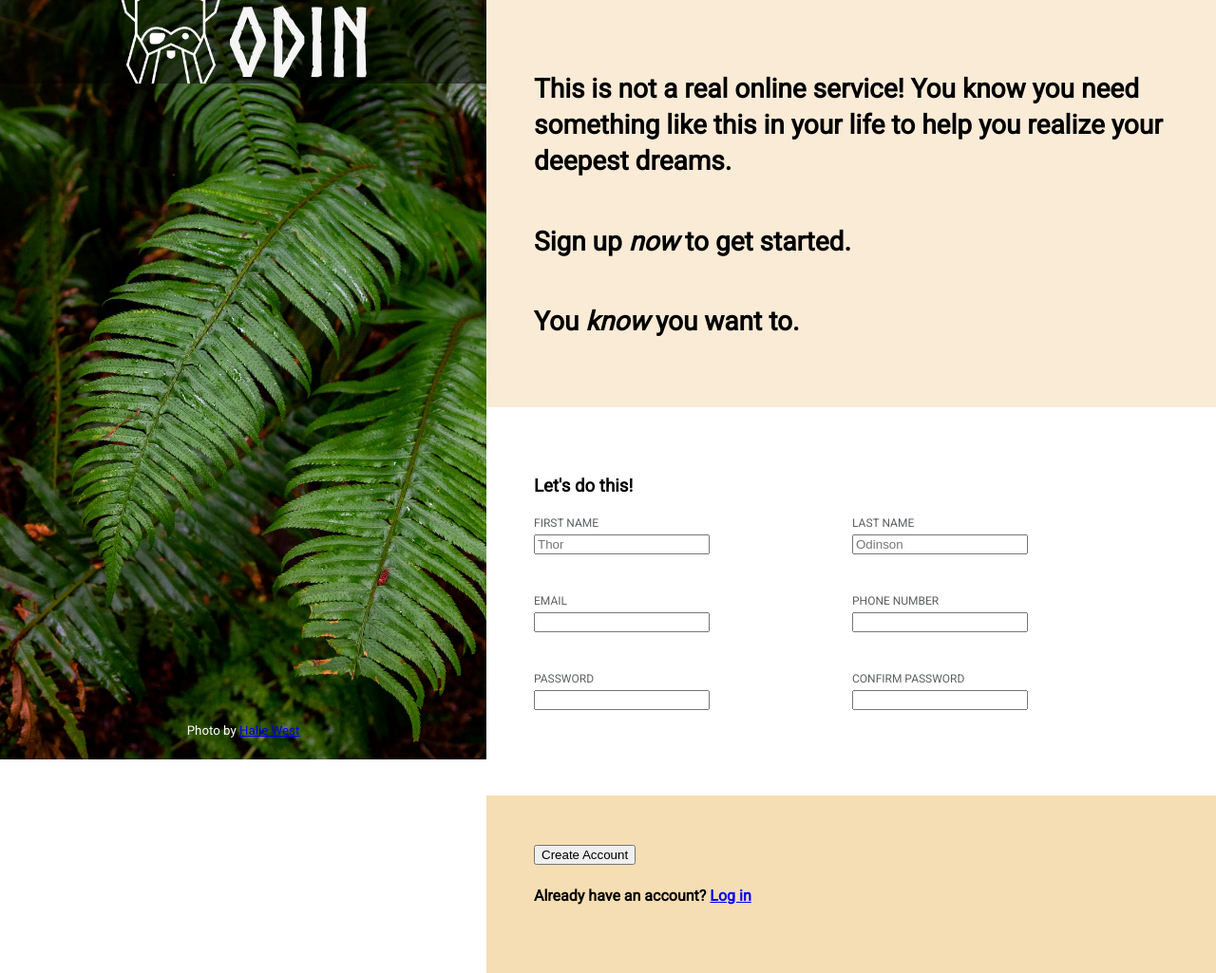
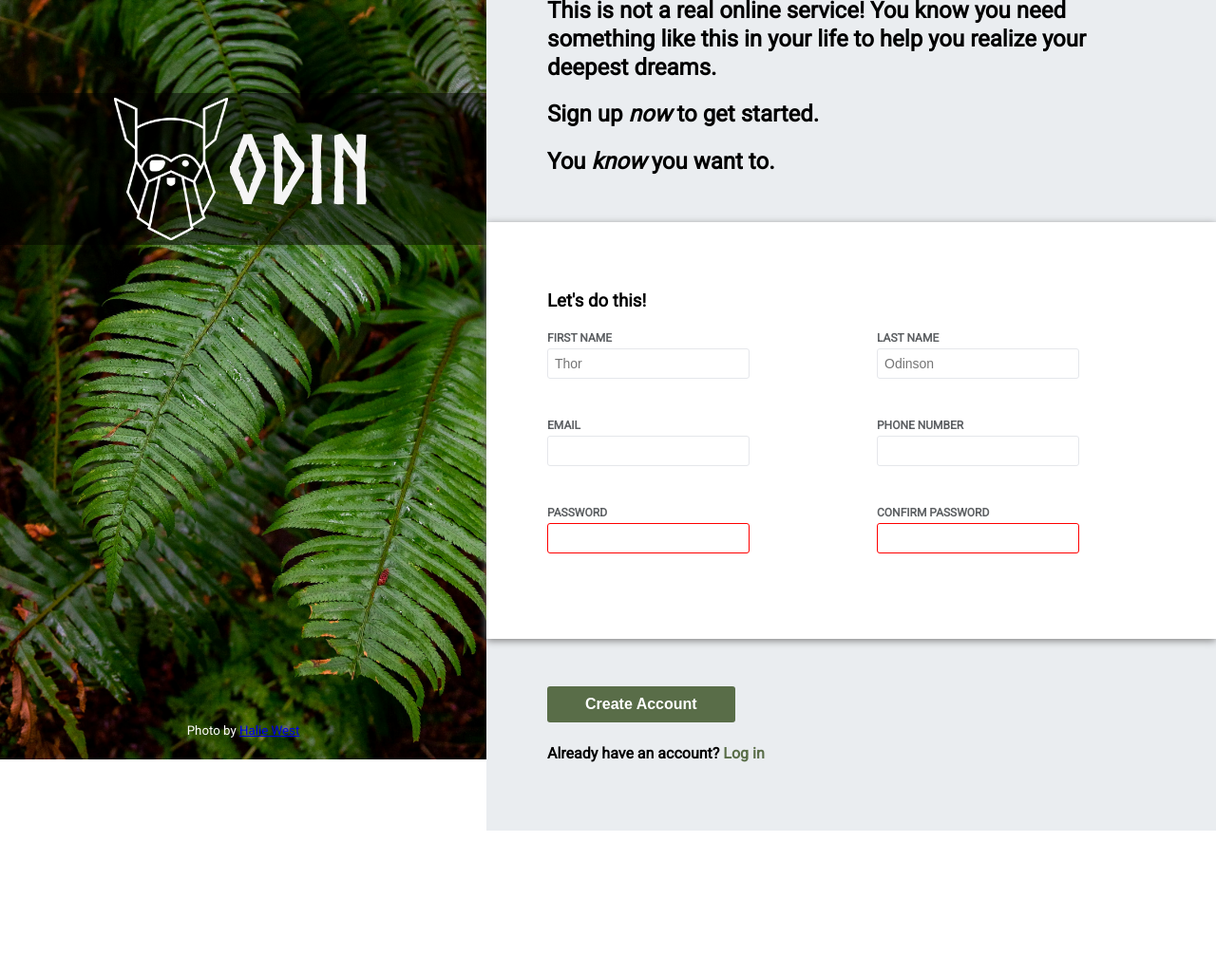
Before and after one commit to chrscalco/top_form, a plain HTML site: page index.html in a window 1280 px wide. Shown: the whole page at 95% size. After the commit the page ends 875 px from the top, so only its background shows below. Drawn offline with Linux system fonts and the light colour scheme.

Commit message:
Completed the sign up form

```diff
--- a/index.html
+++ b/index.html
@@ -76,7 +76,7 @@
         </div>
         <div class="last-section">
             <button type="submit" form="account-form" value="submit">Create Account</button>
-            <h4>Already have an account? <a href="#">Log in</a></h4>
+            <h4>Already have an account? <a href="#" class="ainline">Log in</a></h4>
         </div>
     </div>
 
--- a/styles.css
+++ b/styles.css
@@ -26,7 +26,7 @@ body {
     font-family: 'robotoregular',sans-serif;
 }
 
-a:visited {
+h5 > a:visited {
     color: orange;
 }
 
@@ -47,9 +47,11 @@ a:visited {
 
 .logo-section {
     background-color: rgba(0, 0, 0, 0.5);
-    height: 15vh;
+    height: 20vh;
+    max-height: 200px;
+    min-height: 150px;
     width: 40vw;
-    margin-bottom: 650px;
+    margin-bottom: 60vh;
     display: flex;
     justify-content: center;
     align-items: center;
@@ -79,17 +81,24 @@ h5 {
     width: 60vw;
     display: flex;
     flex-direction: column;
+    justify-content: center;
 }
 
 /*First section */
 
 .first-section {
-    background-color: antiquewhite;
+    background-color: #EAEDF0;
     padding: 50px;
+    padding-left: 5vw;
     flex: 1;
     display: flex;
     flex-direction: column;
     justify-content: end;
+
+}
+
+h2 {
+    max-width: 50ch;
 }
 
 /* Form section */
@@ -97,7 +106,11 @@ h5 {
 .form-section {
     padding: 50px;
     background-color: white;
+    padding-left: 5vw;
     flex: 1;
+    position: relative;
+    box-shadow: 0px 2px 8px grey;
+
 }
 
 .form-row {
@@ -113,18 +126,60 @@ h5 {
 
 label {
     font-size: 12px;
-    margin-bottom: 5px;
+    font-weight: bold;
+    margin-bottom: 4px;
     color: #5D6063;
 }
+
+input {
+    background-color: #FFFFFF;
+    border: 1px solid #E5E7EB;
+    border-radius: 3px;
+    width: 100%;
+    padding: 7px;
+    font-size: 14px;
+}
+
+input[type="password"]:invalid {
+    border: 1px solid red;
+}
+
+input[type="password"]:focus,
+input[type="text"]:focus,
+input[type="email"]:focus,
+inpu[type="tel"]:focus {
+    border: 1px solid rgb(0, 0, 161);
+    box-shadow: 2px 2px 10px grey;
+}
+
 
 /* Last section*/
 
 .last-section {
     padding: 50px;
-    background-color: wheat;
+    background-color: #EAEDF0;
+    padding-left: 5vw;
     flex: 1;
 }
 
+button {
+    font-size: 16px;
+    font-weight: bold;
+    color: white;
+    background-color: #596D48;
+    border: none;
+    border-radius: 3px;
+    padding: 10px 40px;
+    cursor: pointer;
+}
+
 h2 {
-    font-size: 28px;
+    font-size: 24px;
+    margin-bottom: 0;
+    line-height: 30px;
 }
+
+.ainline {
+    text-decoration: none;
+    color: #596D48;
+}
```
